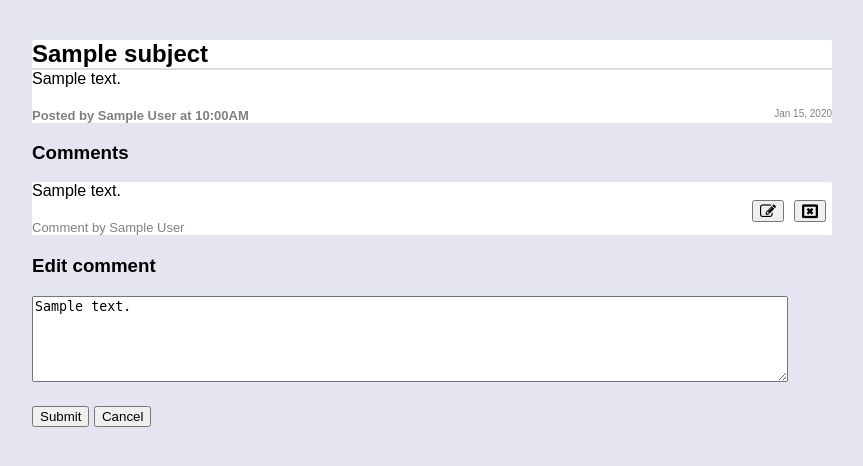
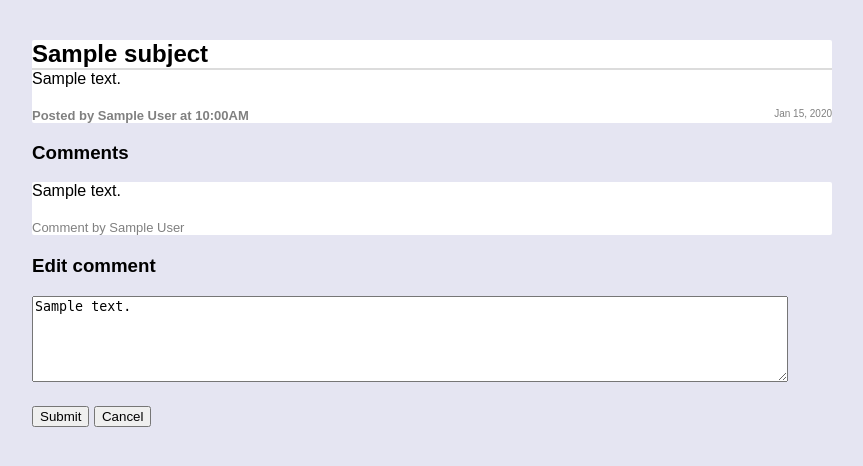
Before and after one commit to lubgade/Multi-User-Blog, a Python web app: template templates/editcomment.html in a window 1280 px wide. Shown: the part 220-686 px from the top of the page, without its empty margins (208-1071 px from the left). Run offline with Jinja, Linux system fonts and the light colour scheme; the template is opened without the code that fills it: most values are stand-ins (such as "Sample title", 1, 10 or a date in 2020).

Commit message:
After review

```diff
--- a/templates/editcomment.html
+++ b/templates/editcomment.html
@@ -23,20 +23,6 @@
                <div class="container_perma">
                    <div class="comments_left posted_by">Comment by
                        {{c.comment_author}}</div>
-                   <div class="ed_comments">
-                       <div class="comm_l">
-                           <a href="/blog/{{entry.key().id()}}/editcomment/
-                           {{c.key().id()}}">
-                               <button class="fa">&#xf044;</button>
-                           </a>
-                       </div>
-                       <div class="comm_l">
-                           <a href="/blog/{{entry.key().id()}}/deletecomment/
-                           {{c.key().id()}}">
-                               <button class="fa">&#xf2d4;</button>
-                           </a>
-                       </div>
-                   </div>
                </div>
            </div>
         {% endfor %}
```
